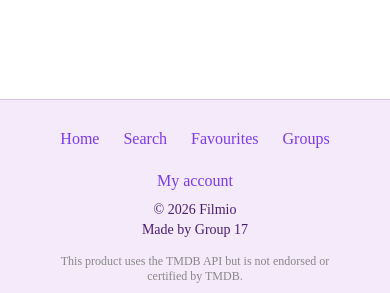
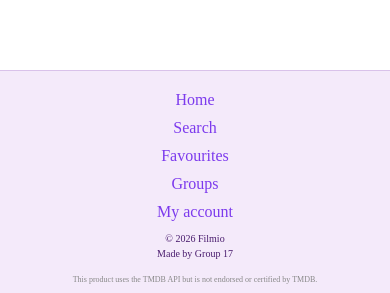
Before and after one commit to WebProgGroup17/filmio, a React app in the folder frontend/: page /shared-favourites/1 in a window 390 px wide. Shown: the part 548-841 px from the top of the page. Built offline with nearby package versions, Linux system fonts and the light colour scheme; no server answers; the HTML template or start-up script is replaced by a standard one.

Commit message:
responsiveness added

```diff
--- a/frontend/src/App.css
+++ b/frontend/src/App.css
@@ -1142,15 +1142,52 @@
 .footer-text {
   margin: 4px 0;
   color: #4a1d6e;
-  font-size: 14px;
+  font-size: 16px;
 }
 
 .footer-mandatory {
   margin: 16px 0 0;
   color: #888888;
-  font-size: 12px;
+  font-size: 14px;
 }
 /*the second from the end (it is always before footer)*/
 .app-layout > :nth-last-child(2) {
   padding-bottom: 50px;
 }
+
+/*footer responsiveness*/
+@media (max-width: 700px) {
+  .footer {
+    padding: 24px 20px 12px;
+  }
+
+  .footer-links {
+    gap: 16px;
+  }
+
+  .footer-text {
+    font-size: 14px;
+  }
+  .footer-mandatory {
+    font-size: 12px;
+  }
+}
+
+@media (max-width: 480px) {
+  .footer {
+    padding: 20px 16px 12px;
+  }
+
+  .footer-links {
+    flex-direction: column;
+    align-items: center;
+    gap: 10px;
+  }
+  .footer-text {
+    font-size: 10px;
+  }
+
+  .footer-mandatory {
+    font-size: 8px;
+  }
+}
```
